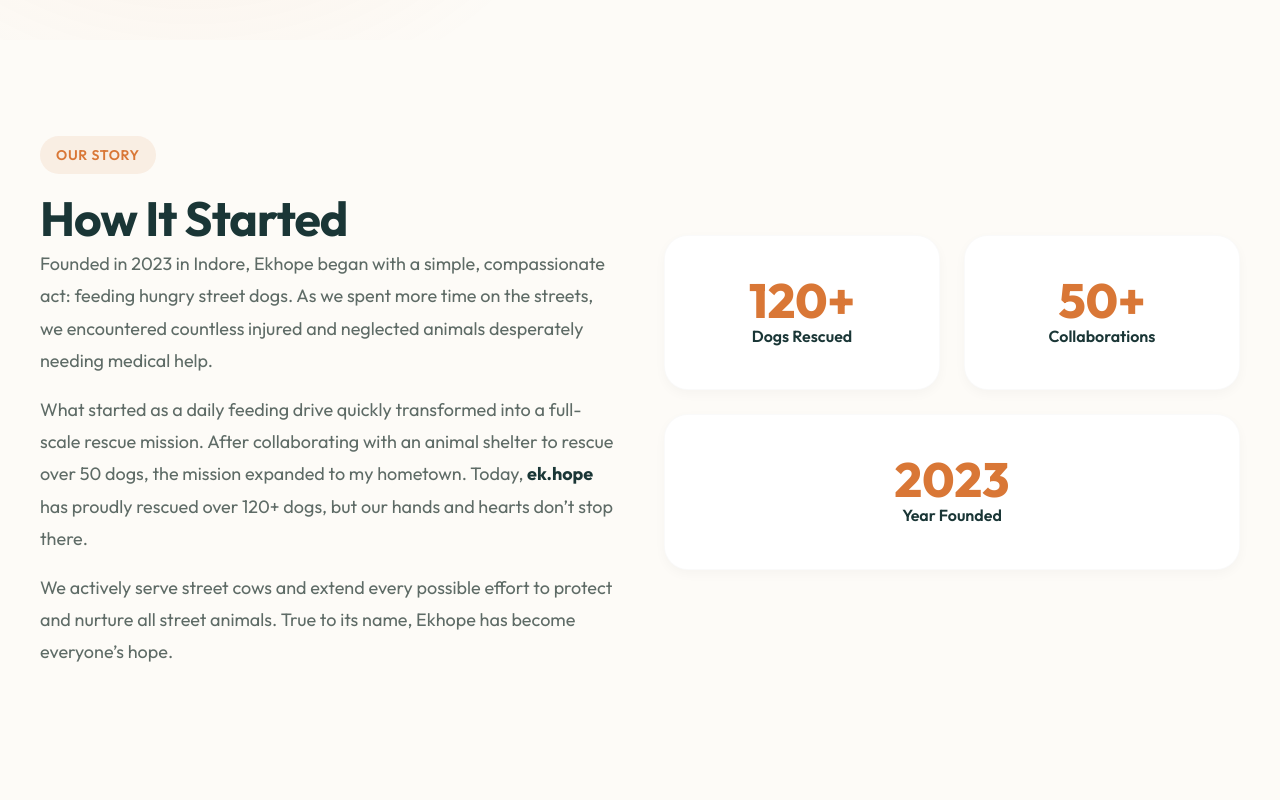
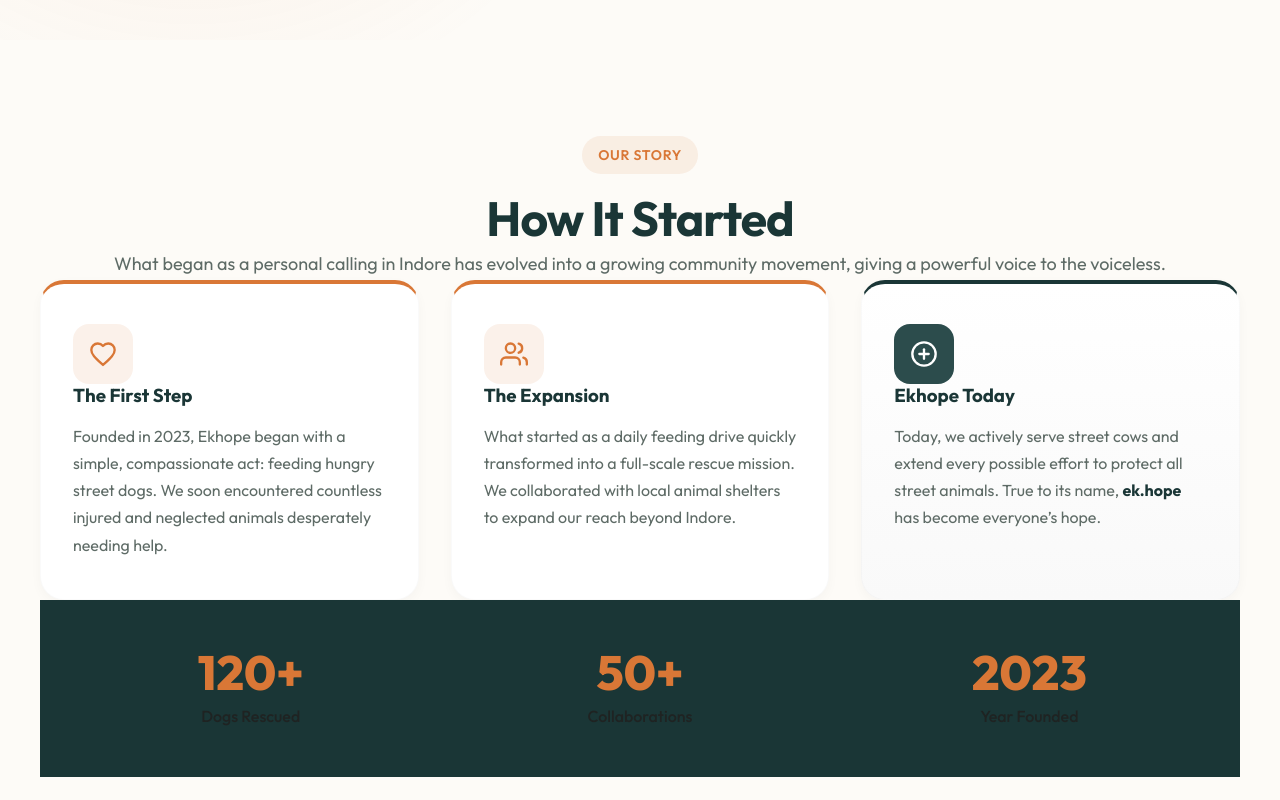
Before and after one commit to harshit075/ekhope, a Next.js app: page / in a window 1280 px wide. Shown: the part 720-1520 px from the top of the page. Built offline with nearby package versions, Linux system fonts and the light colour scheme.

Commit message:
feat: complete overhaul of Journey section and fix navbar smooth scroll

```diff
--- a/src/app/globals.css
+++ b/src/app/globals.css
@@ -1,4 +1,9 @@
 @import url('https://fonts.googleapis.com/css2?family=Outfit:wght@300;400;500;600;700;800&family=Lora:ital,wght@0,400;0,600;1,400&display=swap');
+
+html {
+  scroll-behavior: smooth;
+  scroll-padding-top: 100px;
+}
 
 :root {
   --primary: #d97736;
--- a/src/components/Journey.tsx
+++ b/src/components/Journey.tsx
@@ -8,36 +8,85 @@
   useScrollReveal();
 
   return (
-    <section id="journey" className="section container">
-      <div className="grid md:grid-cols-2 gap-12 items-center">
-        <div className="journey-content reveal">
+    <section id="journey" className="section container" style={{ position: 'relative' }}>
+      {/* Decorative background element */}
+      <div className="absolute top-0 right-0 w-64 h-64 bg-primary/5 rounded-full blur-3xl -z-10 pointer-events-none"></div>
+
+      <div className="text-center mb-16 reveal">
         <div className="badge mb-4" style={{ display: 'inline-block', padding: '0.5rem 1rem', borderRadius: '9999px', backgroundColor: 'var(--primary-light)', color: 'var(--primary)', fontWeight: 600, fontSize: '0.875rem', textTransform: 'uppercase', letterSpacing: '0.05em' }}>Our Story</div>
         <h2 className="text-secondary mb-6" style={{ fontSize: '3rem', letterSpacing: '-0.02em' }}>How It Started</h2>
-          <div className="text-muted" style={{ fontSize: '1.125rem', lineHeight: 1.8 }}>
-            <p className="mb-4">
-              Founded in 2023 in Indore, Ekhope began with a simple, compassionate act: feeding hungry street dogs. As we spent more time on the streets, we encountered countless injured and neglected animals desperately needing medical help.
+        <p className="text-muted mx-auto max-w-2xl" style={{ fontSize: '1.125rem', lineHeight: 1.8 }}>
+          What began as a personal calling in Indore has evolved into a growing community movement, giving a powerful voice to the voiceless.
         </p>
-            <p className="mb-4">
-              What started as a daily feeding drive quickly transformed into a full-scale rescue mission. After collaborating with an animal shelter to rescue over 50 dogs, the mission expanded to my hometown. Today, <span className="font-bold text-secondary">ek.hope</span> has proudly rescued over 120+ dogs, but our hands and hearts don’t stop there.
+      </div>
+
+      <div className="grid md:grid-cols-3 gap-8 mb-16">
+        {/* Milestone 1 */}
+        <div className="card card-3d reveal delay-100 flex flex-col h-full" style={{ borderTop: '4px solid var(--primary)', padding: '2.5rem 2rem' }}>
+          <div className="icon-wrapper mb-6 flex items-center justify-center" style={{ width: '60px', height: '60px', backgroundColor: 'var(--primary-light)', borderRadius: '16px' }}>
+            <svg width="28" height="28" viewBox="0 0 24 24" fill="none" stroke="var(--primary)" strokeWidth="2" strokeLinecap="round" strokeLinejoin="round">
+              <path d="M12 21.35l-1.45-1.32C5.4 15.36 2 12.28 2 8.5 2 5.42 4.42 3 7.5 3c1.74 0 3.41.81 4.5 2.09C13.09 3.81 14.76 3 16.5 3 19.58 3 22 5.42 22 8.5c0 3.78-3.4 6.86-8.55 11.54L12 21.35z"></path>
+            </svg>
+          </div>
+          <h3 className="text-xl font-bold text-secondary mb-4">The First Step</h3>
+          <p className="text-muted text-sm" style={{ lineHeight: 1.7, flexGrow: 1 }}>
+            Founded in 2023, Ekhope began with a simple, compassionate act: feeding hungry street dogs. We soon encountered countless injured and neglected animals desperately needing help.
           </p>
-            <p>
-              We actively serve street cows and extend every possible effort to protect and nurture all street animals. True to its name, Ekhope has become everyone’s hope.
+        </div>
+
+        {/* Milestone 2 */}
+        <div className="card card-3d reveal delay-200 flex flex-col h-full" style={{ borderTop: '4px solid var(--primary)', padding: '2.5rem 2rem' }}>
+          <div className="icon-wrapper mb-6 flex items-center justify-center" style={{ width: '60px', height: '60px', backgroundColor: 'var(--primary-light)', borderRadius: '16px' }}>
+            <svg width="28" height="28" viewBox="0 0 24 24" fill="none" stroke="var(--primary)" strokeWidth="2" strokeLinecap="round" strokeLinejoin="round">
+              <path d="M17 21v-2a4 4 0 0 0-4-4H5a4 4 0 0 0-4 4v2"></path>
+              <circle cx="9" cy="7" r="4"></circle>
+              <path d="M23 21v-2a4 4 0 0 0-3-3.87"></path>
+              <path d="M16 3.13a4 4 0 0 1 0 7.75"></path>
+            </svg>
+          </div>
+          <h3 className="text-xl font-bold text-secondary mb-4">The Expansion</h3>
+          <p className="text-muted text-sm" style={{ lineHeight: 1.7, flexGrow: 1 }}>
+            What started as a daily feeding drive quickly transformed into a full-scale rescue mission. We collaborated with local animal shelters to expand our reach beyond Indore.
+          </p>
+        </div>
+
+        {/* Milestone 3 */}
+        <div className="card card-3d reveal delay-300 flex flex-col h-full" style={{ borderTop: '4px solid var(--secondary)', padding: '2.5rem 2rem', background: 'linear-gradient(to bottom, #ffffff, #f9f9f9)' }}>
+          <div className="icon-wrapper mb-6 flex items-center justify-center" style={{ width: '60px', height: '60px', backgroundColor: 'var(--secondary-light)', borderRadius: '16px' }}>
+            <svg width="28" height="28" viewBox="0 0 24 24" fill="none" stroke="white" strokeWidth="2" strokeLinecap="round" strokeLinejoin="round">
+              <circle cx="12" cy="12" r="10"></circle>
+              <path d="M12 8v8"></path>
+              <path d="M8 12h8"></path>
+            </svg>
+          </div>
+          <h3 className="text-xl font-bold text-secondary mb-4">Ekhope Today</h3>
+          <p className="text-muted text-sm" style={{ lineHeight: 1.7, flexGrow: 1 }}>
+            Today, we actively serve street cows and extend every possible effort to protect all street animals. True to its name, <span className="font-bold text-secondary">ek.hope</span> has become everyone’s hope.
           </p>
         </div>
       </div>
 
-        <div className="journey-stats grid grid-cols-2 gap-6 reveal delay-200">
-          <div className="card text-center flex-col items-center justify-center">
+      {/* Impact Stats Banner */}
+      <div className="reveal delay-200 rounded-2xl overflow-hidden relative" style={{ backgroundColor: 'var(--secondary)', padding: '3rem 2rem' }}>
+        <div className="absolute inset-0 bg-primary/10" style={{ backgroundImage: 'radial-gradient(circle at 20% 50%, rgba(217, 119, 54, 0.15) 0%, transparent 50%)' }}></div>
+        <div className="grid grid-cols-2 md:grid-cols-3 gap-8 relative z-10">
+          <div className="text-center">
+            <h4 className="text-primary text-4xl md:text-5xl font-bold mb-2">
               <AnimatedCounter end={120} suffix="+" />
-            <p className="text-secondary font-semibold mt-3 text-lg">Dogs Rescued</p>
+            </h4>
+            <p className="text-white/80 font-medium">Dogs Rescued</p>
           </div>
-          <div className="card text-center flex-col items-center justify-center">
+          <div className="text-center">
+            <h4 className="text-primary text-4xl md:text-5xl font-bold mb-2">
               <AnimatedCounter end={50} suffix="+" />
-            <p className="text-secondary font-semibold mt-3 text-lg">Collaborations</p>
+            </h4>
+            <p className="text-white/80 font-medium">Collaborations</p>
           </div>
-          <div className="card text-center flex-col items-center justify-center" style={{ gridColumn: 'span 2' }}>
+          <div className="text-center col-span-2 md:col-span-1">
+            <h4 className="text-primary text-4xl md:text-5xl font-bold mb-2">
               <AnimatedCounter end={2023} duration={1500} />
-            <p className="text-secondary font-semibold mt-3 text-lg">Year Founded</p>
+            </h4>
+            <p className="text-white/80 font-medium">Year Founded</p>
           </div>
         </div>
       </div>
```
Lines whose indentation alone changed are shown as unchanged.
